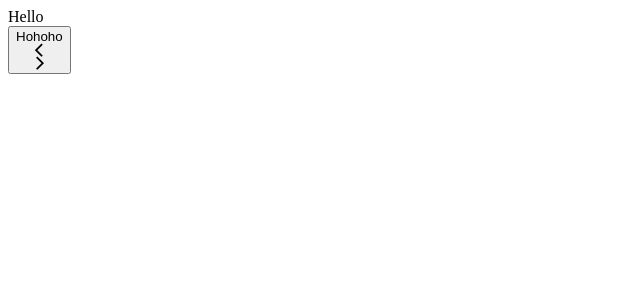
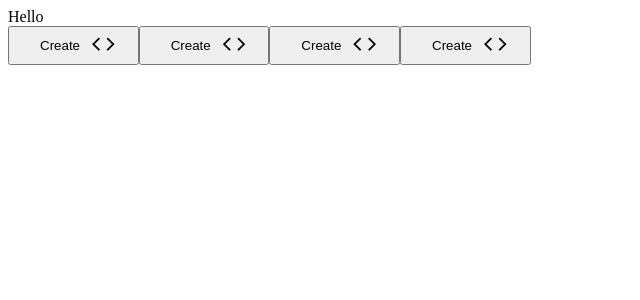
Before and after one commit to codetapacademy/remindly-with-react, a React (Create React App) app: page / in a window 1280 px wide. Shown: the top 300 px of the page, without its empty margins (0-640 px from the left). Built offline with nearby package versions, Linux system fonts and the light colour scheme.

Commit message:
create the action bar + add buttons to it and style them This closes #52

```diff
--- /dev/null
+++ b/src/component/action-bar/action-bar.component.jsx
@@ -0,0 +1,27 @@
+import React from 'react';
+import { Button } from '../button'
+
+const Actionbar = () => {
+  return (
+    <div>
+      <Button label="Create">
+        <span className="remind-arrow-left"></span>
+        <span className="remind-arrow-right"></span>
+      </Button>
+      <Button label="Create">
+        <span className="remind-arrow-left"></span>
+        <span className="remind-arrow-right"></span>
+      </Button>
+      <Button label="Create">
+        <span className="remind-arrow-left"></span>
+        <span className="remind-arrow-right"></span>
+      </Button>
+      <Button label="Create">
+        <span className="remind-arrow-left"></span>
+        <span className="remind-arrow-right"></span>
+      </Button>
+    </div>
+  )
+}
+
+export { Actionbar }
--- /dev/null
+++ b/src/component/action-bar/index.js
@@ -0,0 +1 @@
+export { Actionbar } from './action-bar.component'
--- a/src/component/app/app.component.jsx
+++ b/src/component/app/app.component.jsx
@@ -1,11 +1,11 @@
 import React from 'react'
-import { Button } from '../button'
+import { Actionbar } from '../action-bar'
 
 const CalendarApp = () => {
   return (
     <div>
       <div>Hello</div>
-      <Button />
+      <Actionbar />
     </div>
   )
 }
--- a/src/component/button/button.component.jsx
+++ b/src/component/button/button.component.jsx
@@ -1,13 +1,13 @@
 import React from 'react'
+import { StyledButton } from './button.style'
 
-const Button = ({ onClick }) =>
-  <button
+const Button = ({ onClick, label, children }) =>
+  <StyledButton
     onClick={onClick}
     data-testid="awesome-button">
-    Hohoho
-    <div className="remind-arrow-left"></div>
-    <div className="remind-arrow-right"></div>
-  </button>
+    <span>{label}</span>
+    {children}
+  </StyledButton>
 
 
 export { Button }
--- a/src/component/button/button.style.js
+++ b/src/component/button/button.style.js
@@ -0,0 +1,9 @@
+import styled from 'styled-components'
+
+export const StyledButton = styled.button `
+  padding: 10px 20px;
+
+  & > span:first-child {
+    padding: 10px;
+  }
+`
```
Also changed, not shown: src/component/action-bar/action-bar.style.js (added).
